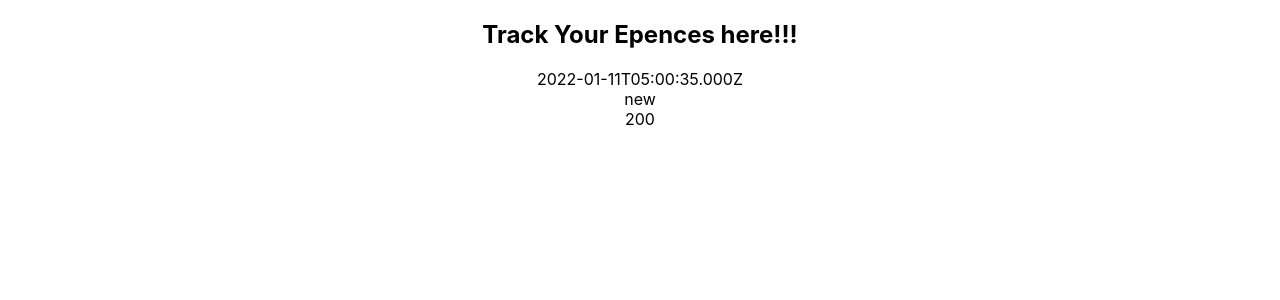
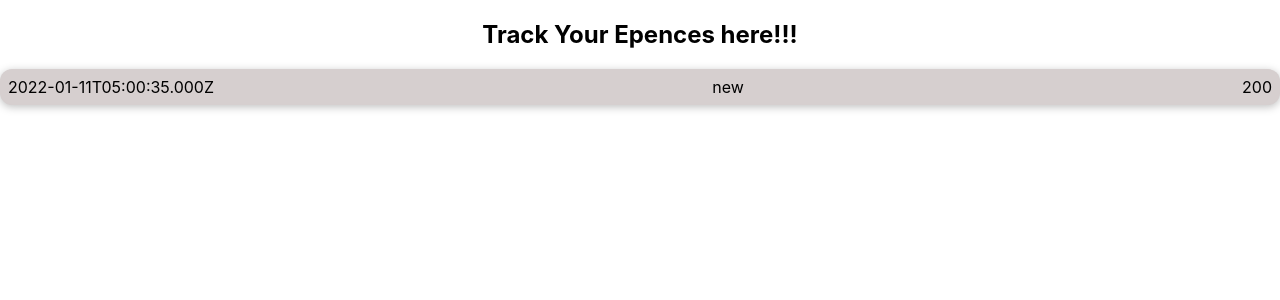
Before and after one commit to prabhashrai02/expence_tracker, a React (Create React App) app: page / in a window 1280 px wide. Shown: the top 300 px of the page. Built offline with nearby package versions, Linux system fonts and the light colour scheme.

Commit message:
added styling to item component

```diff
--- a/src/Components/expencesItem/expenceItem.css
+++ b/src/Components/expencesItem/expenceItem.css
@@ -0,0 +1,10 @@
+.expence_item{
+    display: flex;
+    justify-content: space-between;
+    align-items: center;
+    box-shadow: 0 2px 8px rgba(0, 0, 0, 0.25);
+    padding: 0.5rem;
+    margin: 1rem 0;
+    border-radius: 12px;
+    background-color: #d6cfcf;
+}
--- a/src/Components/expencesItem/expenceItem.js
+++ b/src/Components/expencesItem/expenceItem.js
@@ -1,6 +1,8 @@
+import './expenceItem.css';
+
 function ExpenceItem(props) {
     return (
-        <div>
+        <div className="expence_item">
             <div>{props.date.toISOString()}</div>
             <div>{props.title}</div>
             <div>{props.amount}</div>
```
